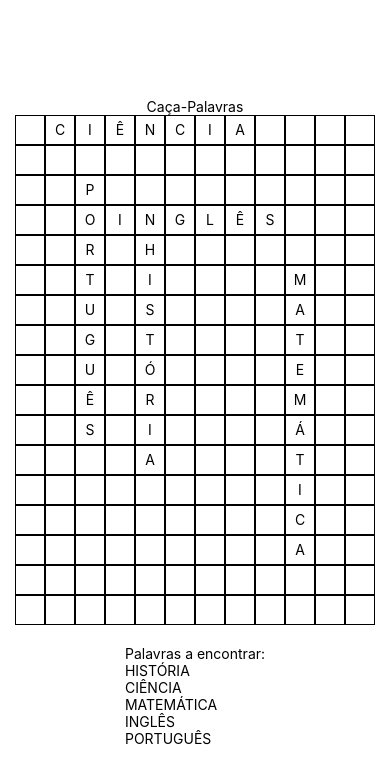
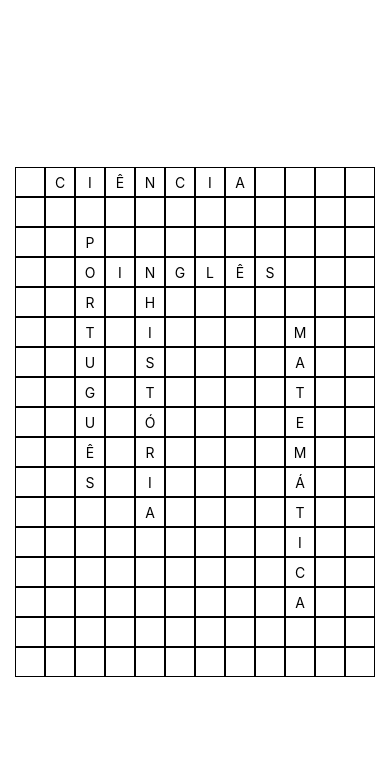
Before and after one commit to renansouz/Prototype-WordSearch, a React Native app in the folder Word-SearchRN/: screen / in a window 390 px wide. Shown: the top 784 px of the page. Built offline with nearby package versions, Linux system fonts and the light colour scheme.

Commit message:
delete unnecessary things

```diff
--- a/Word-SearchRN/App.js
+++ b/Word-SearchRN/App.js
@@ -130,7 +130,6 @@ class WordSearchGame extends Component {
   render() {
     return (
       <View style={styles.container}>
-        <Text>Caça-Palavras</Text>
         <View style={styles.grid}>
           {this.state.gridLetras.map((row, rowIndex) => (
             <View key={rowIndex} style={styles.row}>
@@ -144,15 +143,6 @@ class WordSearchGame extends Component {
                 </TouchableOpacity>
               ))}
             </View>
-          ))}
-        </View>
-        <View style={styles.wordList}>
-          <Text>Palavras a encontrar:</Text>
-          {this.state.listaPalavras.map((palavra, index) => (
-            <Text key={index}
-            style={this.state.palavrasEncontradas.includes(palavra) && styles.foundWord}>
-              {palavra}
-            </Text>
           ))}
         </View>
       </View>
@@ -182,9 +172,7 @@ const styles = StyleSheet.create({
   foundCell: {
     backgroundColor: 'green',
   },
-  wordList: {
-    marginTop: 20,
-  },
+
   foundWord: {
     textDecorationLine: 'line-through',
     color: 'green',
```
